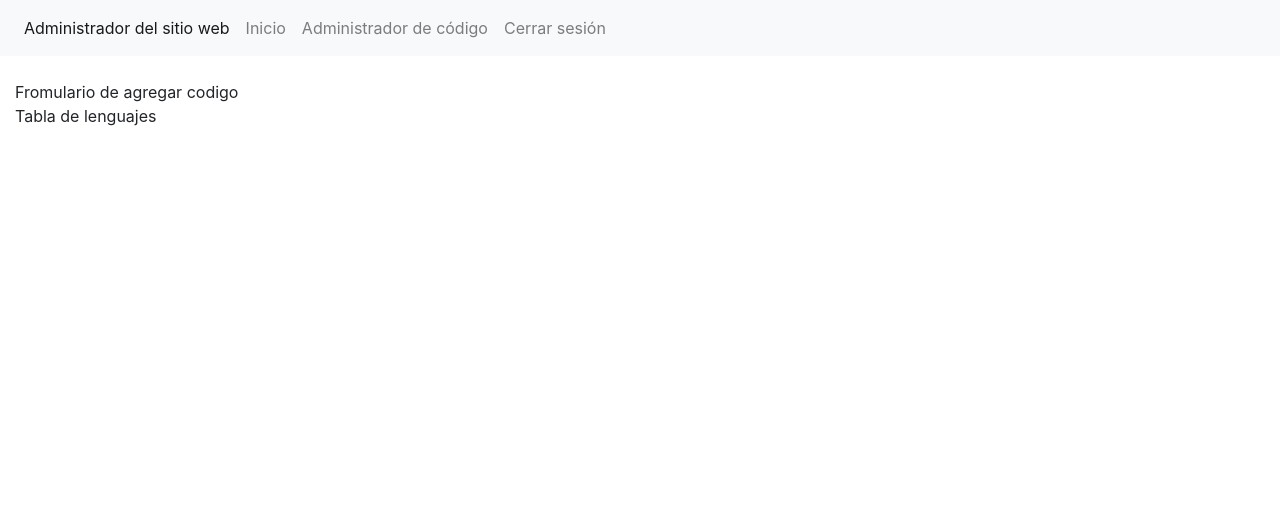
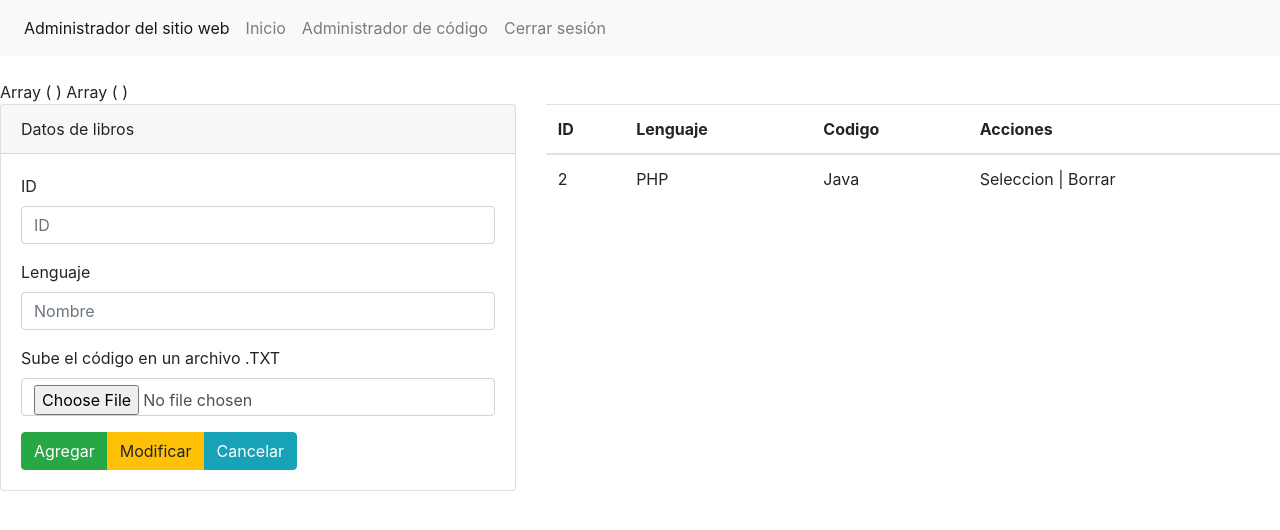
Before and after one commit to NickBustos/Pagina-web, a PHP site: page /admin/seccion/codigos.php in a window 1280 px wide. Shown: the top 530 px of the page. Run offline with PHP 8.4, Linux system fonts and the light colour scheme.

Commit message:
Página web V.02
Corrección en el alineamiento de los contenidos en la primera página y añadido el coso este del admin para agregar código.

```diff
--- a/admin/inicio.php
+++ b/admin/inicio.php
@@ -13,6 +13,7 @@
                     <p class="lead">Jumbo helper text</p>
                     <hr class="my-2">
                     <p>More info</p>
+
                     <p class="lead">
                         <a class="btn btn-primary btn-lg" href="Jumbo action link" role="button">Jumbo action name</a>
                     </p>
--- a/admin/seccion/cerrar.php
+++ b/admin/seccion/cerrar.php
@@ -0,0 +1 @@
+Cerrar
--- a/admin/seccion/codigos.php
+++ b/admin/seccion/codigos.php
@@ -1,13 +1,78 @@
-<?php include("../template/cabecera.php");?>
+<?php include("../template/cabecera.php"); ?>
 
-<section class="col-md-5">
-    Fromulario de agregar codigo
-</section>
+<?php
 
-<section class="col-md-7">
-    Tabla de lenguajes
-</section>
+print_r($_POST);
+
+print_r($_FILES);
+
+?>
+
+
+<div class="row">
+    <section class="col-md-5">
+
+        <div class="card">
+            <div class="card-header">
+                Datos de libros
+            </div>
+            <div class="card-body">
+
+                <form method="POST" enctype="multipart/form-data">
+                    <div class="form-group">
+                        <label for="exampleInputEmail1">ID</label>
+                        <input type="text" class="form-control" name="txtID" id="textID" placeholder="ID">
+                    </div>
+
+
+                    <div class="form-group">
+                        <label for="exampleInputEmail1">Lenguaje</label>
+                        <input type="text" class="form-control" name="txtLenguaje" id="txtLenguaje" placeholder="Nombre">
+                    </div>
+
+
+                    <div class="form-group">
+                        <label for="exampleInputEmail1">Sube el código en un archivo .TXT</label>
+                        <input type="file" class="form-control" name="txtCodigo" id="txtCodigo " placeholder="Código">
+                    </div>
+
+                    <div class="btn-group" role="group" aria-label="">
+                        <button type="button" value="agregar" class="btn btn-success">Agregar</button>
+                        <button type="button" value="modificar" class="btn btn-warning">Modificar</button>
+                        <button type="button" value="cancelar" class="btn btn-info">Cancelar</button>
+                    </div>
+
+
+            </div>
+
+        </div>
+
+    </section>
 
 
 
-<?php include("../template/pie.php");?>
+
+    <section class="col-md-7">
+        <table class="table">
+            <thead>
+                <tr>
+                    <th>ID</th>
+                    <th>Lenguaje</th>
+                    <th>Codigo</th>
+                    <th>Acciones</th>
+                </tr>
+            </thead>
+            <tbody>
+                <tr>
+                    <td>2</td>
+                    <td>PHP</td>
+                    <td>Java</td>
+                    <td>Seleccion | Borrar</td>
+                </tr>
+            </tbody>
+        </table>
+    </section>
+</div>
+
+
+<?php include("../template/pie.php"); ?>
```
Also changed, not shown: codigo.php (+2 -15 lines), css/bootstrap.css.
